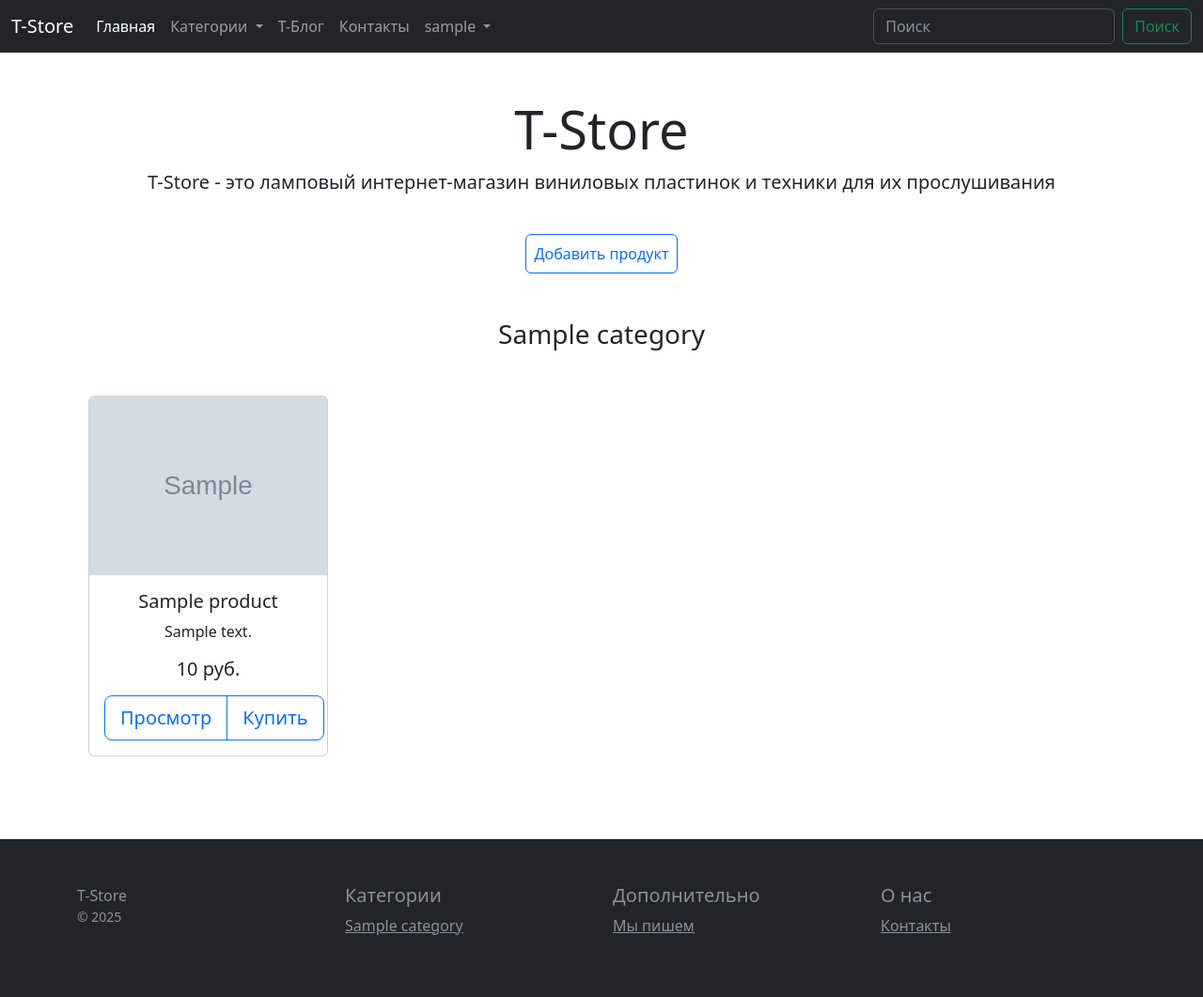
After one commit to Tishina-az/DjangoProject-6, a Django app: page /category/1/ in a window 1280 px wide. The commit adds this page. Shown: the whole page at 94% size. Run offline with Django 5.2, Linux system fonts and the light colour scheme; a user stored in the database is signed in; tables that the repository leaves empty hold one stand-in row (values such as "Sample post"); grey boxes marked "Sample" are stand-in pictures; parts of the project's set-up code (start-up, migrations or seed data) failed here and were passed over; some libraries are stand-ins or nearby versions.

Commit message:
Реализация сервисной функции и представления

```diff
--- /dev/null
+++ b/catalog/context_processors.py
@@ -0,0 +1,8 @@
+from catalog.models import Category
+
+
+def categories(request):
+    # Процессор для получения всех категорий
+    return {
+        'categories': Category.objects.all()
+    }
--- /dev/null
+++ b/catalog/services.py
@@ -0,0 +1,9 @@
+from catalog.models import Product
+
+
+class ProductService:
+
+    @staticmethod
+    def get_products_by_category(category_id):
+        products = Product.objects.filter(category_id=category_id)
+        return products
--- a/catalog/templates/catalog/footer.html
+++ b/catalog/templates/catalog/footer.html
@@ -8,11 +8,11 @@
             <div class="col-6 col-md">
                 <h5 class="text-muted">Категории</h5>
                 <ul class="list-unstyled text-small">
-                    <li><a class="text-muted" href="#">Виниловые пластинки</a></li>
-                    <li><a class="text-muted" href="#">Проигрыватели виниловых дисков</a></li>
-                    <li><a class="text-muted" href="#">Средства по уходу и хранению</a></li>
-                    <li><a class="text-muted" href="#">Аксессуары</a></li>
-                    <li><a class="text-muted" href="#">Мебель для проигрывателей</a></li>
+                    {% for category in categories %}
+                        <li><a class="text-muted" href="{% url 'catalog:products_by_category' category.pk %}">
+                            {{ category.category_name }}
+                        </a></li>
+                    {% endfor %}
                 </ul>
             </div>
             <div class="col-6 col-md">
--- a/catalog/templates/catalog/main_menu.html
+++ b/catalog/templates/catalog/main_menu.html
@@ -9,6 +9,19 @@
             <ul class="navbar-nav me-auto mb-2 mb-lg-0">
                 <li class="nav-item">
                     <a class="nav-link active" aria-current="page" href="{% url 'catalog:products_list' %}">Главная</a>
+                </li>
+                <li class="nav-item dropdown">
+                    <a class="nav-link dropdown-toggle" href="#" role="button" data-bs-toggle="dropdown"
+                       aria-expanded="false">
+                        Категории
+                    </a>
+                    <ul class="dropdown-menu">
+                        {% for category in categories %}
+                            <li><a class="dropdown-item" href="{% url 'catalog:products_by_category' category.pk %}">
+                                {{ category.category_name }}
+                            </a></li>
+                        {% endfor %}
+                    </ul>
                 </li>
                 <li class="nav-item">
                     <a class="nav-link" href="{% url 'blog:posts_list' %}">Т-Блог</a>
--- /dev/null
+++ b/catalog/templates/catalog/products_by_category.html
@@ -0,0 +1,59 @@
+{% extends 'catalog/base.html' %}
+
+{% block title %}Главная страница{% endblock %}
+
+{% block content %}
+<nav class="mb-5 text-center">
+    <a class="p-2 btn btn-outline-primary" href="{% url 'catalog:product_create' %}">Добавить продукт</a>
+</nav>
+<div class="container">
+    <div class="row text-center">
+        <h3 class="mb-5">{{ products_by_category.0.category.category_name }}</h3>
+        {% for product in products_by_category %}
+            {% if product.is_publication == True %}
+                <div class="col-3">
+                    <div class="card mb-4">
+                        <img src="{{ product.image.url }}" class="card-img-top" alt="...">
+                        <div class="card-body">
+                            <h5 class="card-title">{{ product.product_name|truncatechars:48 }}</h5>
+                            <p class="card-text">{{ product.description|truncatechars:100 }}</p>
+                            <h5 class="card-text mb-3">{{ product.price }} руб.</h5>
+                            <div class="btn-group btn-group-lg btn-block" role="group" aria-label="Basic example">
+                                <a href="{% url 'catalog:product_detail' product.pk %}" class="btn btn-outline-primary">Просмотр</a>
+                                <button type="button" class="btn btn-outline-primary">Купить</button>
+                            </div>
+                        </div>
+                    </div>
+                </div>
+            {% endif %}
+        {% endfor %}
+    </div>
+    <!-- Пагинация -->
+    <nav aria-label="Page navigation">
+        <ul class="pagination mt-3">
+            {% if page_obj.has_previous %}
+            <li class="page-item">
+                <a class="page-link" href="?page={{ page_obj.previous_page_number }}" aria-label="Previous">
+                    <span aria-hidden="true">&laquo;</span>
+                </a>
+            </li>
+            {% endif %}
+
+            {% for num in page_obj.paginator.page_range %}
+            <li class="page-item {% if page_obj.number == num %}active{% endif %}">
+                <a class="page-link" href="?page={{ num }}">{{ num }}</a>
+            </li>
+            {% endfor %}
+
+            {% if page_obj.has_next %}
+            <li class="page-item">
+                <a class="page-link" href="?page={{ page_obj.next_page_number }}" aria-label="Next">
+                    <span aria-hidden="true">&raquo;</span>
+                </a>
+            </li>
+            {% endif %}
+        </ul>
+    </nav>
+</div>
+
+{% endblock %}
--- a/catalog/urls.py
+++ b/catalog/urls.py
@@ -4,7 +4,7 @@ from django.urls import path
 
 from catalog.apps import CatalogConfig
 from catalog.views import ProductListView, ProductDetailView, ProductCreateView, ContactsTemplateView, \
-    ProductUpdateView, ProductDeleteView, UnpublishProductView
+    ProductUpdateView, ProductDeleteView, UnpublishProductView, ProductsByCategoryView
 
 app_name = CatalogConfig.name
 
@@ -15,6 +15,7 @@ urlpatterns = [
     path('product/update/<int:pk>/', ProductUpdateView.as_view(), name='product_update'),
     path('product/unpublished/<int:pk>/', UnpublishProductView.as_view(), name='product_unpublished'),
     path('product/delete/<int:pk>/', ProductDeleteView.as_view(), name='product_delete'),
+    path('category/<int:pk>/', ProductsByCategoryView.as_view(), name='products_by_category'),
     path('contacts/', ContactsTemplateView.as_view(), name='contacts'),
 ]
 
--- a/catalog/views.py
+++ b/catalog/views.py
@@ -9,7 +9,8 @@ from django.views.decorators.cache import cache_page
 from django.views.generic import ListView, DetailView, CreateView, TemplateView, UpdateView, DeleteView
 
 from catalog.forms import ProductForm
-from catalog.models import Product, Contacts
+from catalog.models import Product, Contacts, Category
+from catalog.services import ProductService
 
 
 class ProductListView(ListView):
@@ -17,6 +18,18 @@ class ProductListView(ListView):
     template_name = 'catalog/products_list.html'
     context_object_name = 'products'
     paginate_by = 8
+
+
+class ProductsByCategoryView(LoginRequiredMixin, DetailView):
+    model = Category
+    template_name = 'catalog/products_by_category.html'
+    paginate_by = 8
+
+    def get_context_data(self, **kwargs):
+        context = super().get_context_data(**kwargs)
+        category_id = self.object.id
+        context['products_by_category'] = ProductService.get_products_by_category(category_id)
+        return context
 
 
 @method_decorator(cache_page(60 * 15), name='dispatch')
--- a/config/settings.py
+++ b/config/settings.py
@@ -50,6 +50,8 @@ TEMPLATES = [
                 "django.template.context_processors.request",
                 "django.contrib.auth.context_processors.auth",
                 "django.contrib.messages.context_processors.messages",
+
+                "catalog.context_processors.categories",    # Кастомный процессор для загрузки категорий
             ],
         },
     },
```
